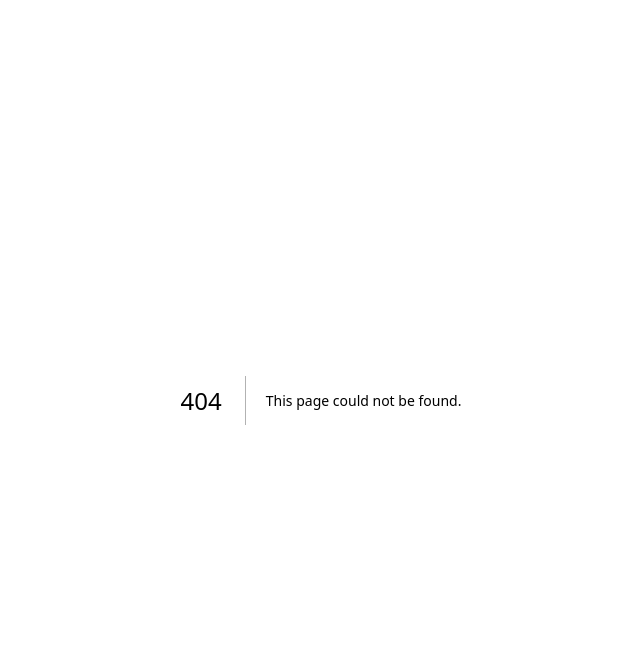
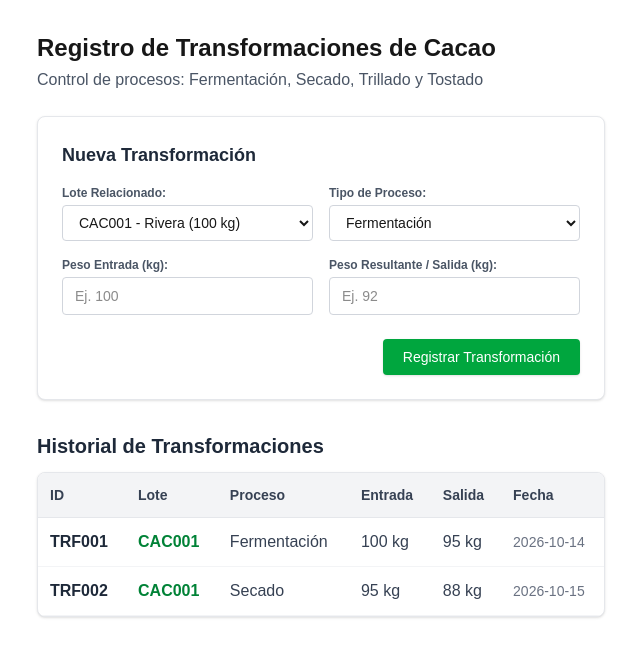
Before and after one commit to BrayanRK/cacao-trazabilidad, a Next.js app: page /transformaciones in a window 1280 px wide. Before the commit this address had no page. Shown: the top 656 px of the page, without its empty margins (319-959 px from the left). Built offline with nearby package versions, Linux system fonts and the light colour scheme.

Commit message:
feat: modulo de transformaciones de cacao con validacion de mermas

```diff
--- /dev/null
+++ b/app/transformaciones/page.tsx
@@ -0,0 +1,163 @@
+'use client';
+
+import React, { useState } from 'react';
+
+export default function TransformacionesPage() {
+  // Historial sintético inicial de transformaciones
+  const [transformaciones, setTransformaciones] = useState([
+    { id: 'TRF001', loteId: 'CAC001', tipo: 'Fermentación', pesoEntrada: '100 kg', pesoSalida: '95 kg', fecha: '2026-10-14' },
+    { id: 'TRF002', loteId: 'CAC001', tipo: 'Secado', pesoEntrada: '95 kg', pesoSalida: '88 kg', fecha: '2026-10-15' },
+  ]);
+
+  // Estados del formulario
+  const [loteId, setLoteId] = useState('CAC001');
+  const [tipo, setTipo] = useState('Fermentación');
+  const [pesoEntrada, setPesoEntrada] = useState('');
+  const [pesoSalida, setPesoSalida] = useState('');
+  const [error, setError] = useState('');
+
+  const handleGuardar = (e: React.FormEvent) => {
+    e.preventDefault();
+
+    if (!pesoEntrada || !pesoSalida) {
+      setError('Todos los campos son obligatorios.');
+      return;
+    }
+
+    const pEntrada = parseFloat(pesoEntrada);
+    const pSalida = parseFloat(pesoSalida);
+
+    if (pEntrada <= 0 || pSalida <= 0) {
+      setError('Los pesos deben ser mayores a 0 kg.');
+      return;
+    }
+
+    if (pSalida > pEntrada) {
+      setError('El peso de salida no puede ser mayor al peso de entrada (mermas del proceso).');
+      return;
+    }
+
+    const nuevaTrf = {
+      id: `TRF00${transformaciones.length + 1}`,
+      loteId,
+      tipo,
+      pesoEntrada: `${pEntrada} kg`,
+      pesoSalida: `${pSalida} kg`,
+      fecha: new Date().toISOString().split('T')[0],
+    };
+
+    setTransformaciones([nuevaTrf, ...transformaciones]);
+    setPesoEntrada('');
+    setPesoSalida('');
+    setError('');
+  };
+
+  return (
+    <div className="p-8 max-w-4xl mx-auto">
+      <h1 className="text-2xl font-bold mb-1">Registro de Transformaciones de Cacao</h1>
+      <p className="mb-6 text-gray-600">Control de procesos: Fermentación, Secado, Trillado y Tostado</p>
+
+      {/* Formulario */}
+      <div className="bg-white p-6 border border-gray-200 rounded-lg shadow-sm mb-8">
+        <h2 className="text-lg font-bold mb-4 text-gray-800">Nueva Transformación</h2>
+
+        {error && (
+          <div className="mb-4 p-3 bg-red-100 border border-red-400 text-red-700 text-sm rounded">
+            {error}
+          </div>
+        )}
+
+        <form onSubmit={handleGuardar} className="grid grid-cols-1 md:grid-cols-2 gap-4">
+          <div>
+            <label className="block text-xs font-semibold text-gray-600 mb-1">Lote Relacionado:</label>
+            <select
+              value={loteId}
+              onChange={(e) => setLoteId(e.target.value)}
+              className="w-full border border-gray-300 rounded px-3 py-2 text-sm bg-white"
+            >
+              <option value="CAC001">CAC001 - Rivera (100 kg)</option>
+              <option value="CAC002">CAC002 - Campoalegre (150 kg)</option>
+              <option value="CAC003">CAC003 - Algeciras (80 kg)</option>
+            </select>
+          </div>
+
+          <div>
+            <label className="block text-xs font-semibold text-gray-600 mb-1">Tipo de Proceso:</label>
+            <select
+              value={tipo}
+              onChange={(e) => setTipo(e.target.value)}
+              className="w-full border border-gray-300 rounded px-3 py-2 text-sm bg-white"
+            >
+              <option value="Fermentación">Fermentación</option>
+              <option value="Secado">Secado</option>
+              <option value="Trillado">Trillado</option>
+              <option value="Tostado">Tostado</option>
+            </select>
+          </div>
+
+          <div>
+            <label className="block text-xs font-semibold text-gray-600 mb-1">Peso Entrada (kg):</label>
+            <input
+              type="number"
+              step="any"
+              value={pesoEntrada}
+              onChange={(e) => setPesoEntrada(e.target.value)}
+              placeholder="Ej. 100"
+              className="w-full border border-gray-300 rounded px-3 py-2 text-sm"
+            />
+          </div>
+
+          <div>
+            <label className="block text-xs font-semibold text-gray-600 mb-1">Peso Resultante / Salida (kg):</label>
+            <input
+              type="number"
+              step="any"
+              value={pesoSalida}
+              onChange={(e) => setPesoSalida(e.target.value)}
+              placeholder="Ej. 92"
+              className="w-full border border-gray-300 rounded px-3 py-2 text-sm"
+            />
+          </div>
+
+          <div className="md:col-span-2 flex justify-end mt-2">
+            <button
+              type="submit"
+              className="bg-green-600 text-white font-medium px-5 py-2 rounded shadow hover:bg-green-700 transition-colors text-sm"
+            >
+              Registrar Transformación
+            </button>
+          </div>
+        </form>
+      </div>
+
+      {/* Tabla de Historial */}
+      <h2 className="text-xl font-bold mb-3 text-gray-800">Historial de Transformaciones</h2>
+      <div className="border border-gray-200 rounded-lg overflow-hidden shadow-sm bg-white">
+        <table className="w-full text-left border-collapse">
+          <thead className="bg-gray-100 border-b border-gray-200">
+            <tr>
+              <th className="p-3 text-sm font-bold text-gray-700">ID</th>
+              <th className="p-3 text-sm font-bold text-gray-700">Lote</th>
+              <th className="p-3 text-sm font-bold text-gray-700">Proceso</th>
+              <th className="p-3 text-sm font-bold text-gray-700">Entrada</th>
+              <th className="p-3 text-sm font-bold text-gray-700">Salida</th>
+              <th className="p-3 text-sm font-bold text-gray-700">Fecha</th>
+            </tr>
+          </thead>
+          <tbody>
+            {transformaciones.map((trf) => (
+              <tr key={trf.id} className="border-b border-gray-100 hover:bg-gray-50">
+                <td className="p-3 font-bold text-gray-800">{trf.id}</td>
+                <td className="p-3 font-semibold text-green-700">{trf.loteId}</td>
+                <td className="p-3 text-gray-700">{trf.tipo}</td>
+                <td className="p-3 text-gray-700">{trf.pesoEntrada}</td>
+                <td className="p-3 text-gray-700 font-medium">{trf.pesoSalida}</td>
+                <td className="p-3 text-gray-500 text-sm">{trf.fecha}</td>
+              </tr>
+            ))}
+          </tbody>
+        </table>
+      </div>
+    </div>
+  );
+}
```
